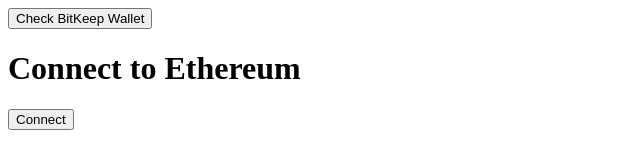
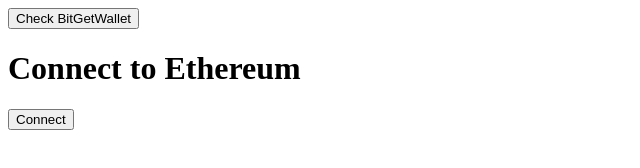
Before and after one commit to MWahhabMirzaVectorLabsFZELLC/bitget-connect-Ethereum, a plain HTML site: page index.html in a window 1280 px wide. Shown: the full height of the page, 0-640 px from the left. Drawn offline with Linux system fonts and the light colour scheme.

Commit message:
Update index.html

```diff
--- a/index.html
+++ b/index.html
@@ -4,11 +4,11 @@
 <head>
     <meta charset="UTF-8">
     <meta name="viewport" content="width=device-width, initial-scale=1.0">
-    <title>Check BitKeep Wallet</title>
+    <title>Connect BitGet Wallet</title>
 </head>
 
 <body>
-    <button id="checkWalletButton">Check BitKeep Wallet</button>
+    <button id="checkWalletButton">Check BitGetWallet</button>
     <div id="address"></div>
 
     <h1>Connect to Ethereum</h1>
```
